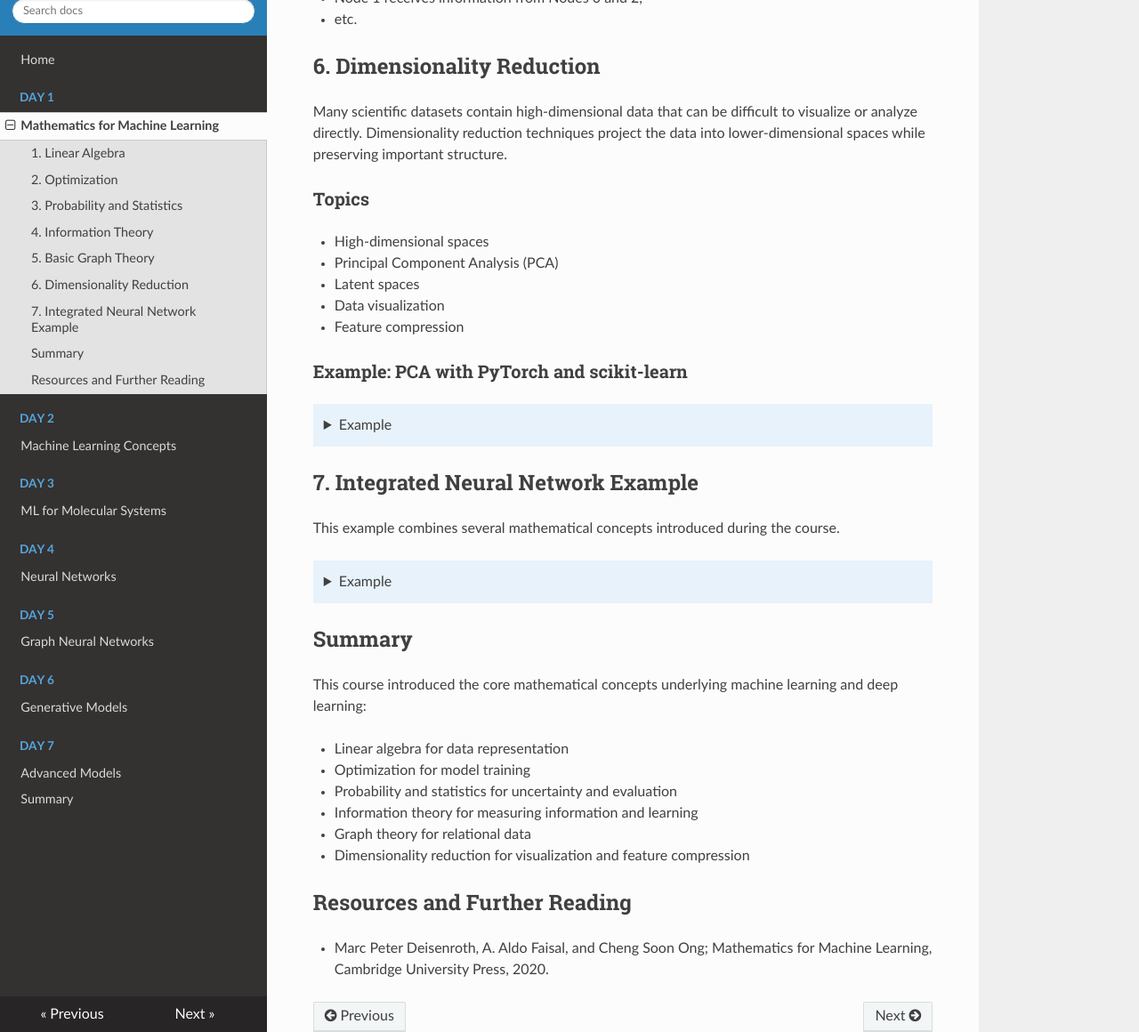
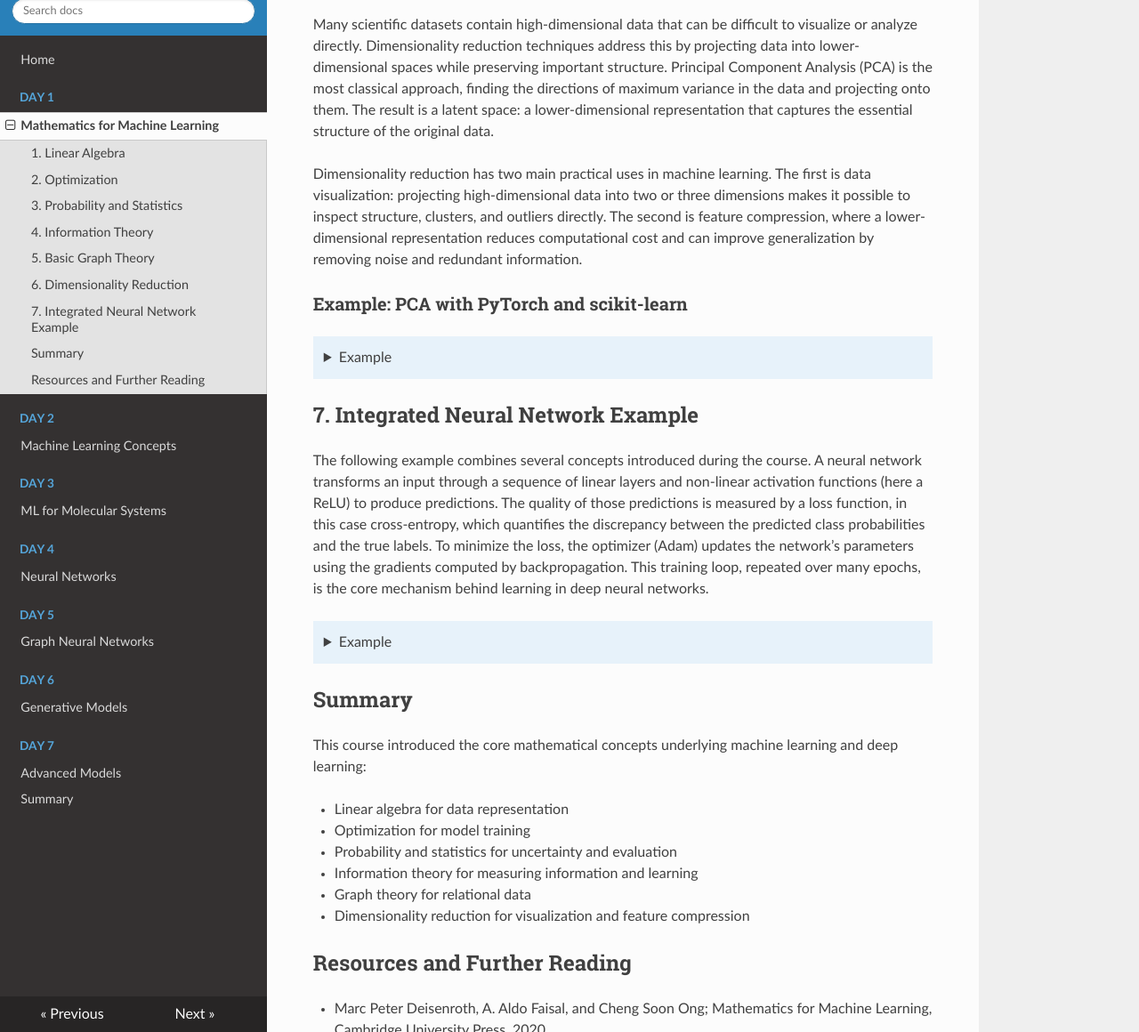
Before and after one commit to pojeda/course-mlmd, an MkDocs documentation site: the page built from docs/day1.md, in a window 1280 px wide and 1400 px high, scrolled down 13422 px, cut to the strip 240-1400 px from the top of the window. Shown: the whole strip at 89% size. Built offline with MkDocs 1.6.1, drawn with Linux system fonts in a browser that asks for light colours; nearby versions of some CDN libraries; some of the changed text lies outside the part shown.

Commit message:
Day1 examples

```diff
--- a/docs/day1.md
+++ b/docs/day1.md
@@ -1112,15 +1112,12 @@
 ## 5. Basic Graph Theory
 
 Graphs are widely used in machine learning for representing relationships between
-objects. In chemistry, molecules can naturally be represented as graphs.
-
-### Topics
-
-- Nodes and edges
-- Adjacency matrices
-- Degree of nodes
-- Graph connectivity
-- Molecular graphs
+objects. A graph consists of nodes connected by edges, and can be represented
+algebraically as an adjacency matrix. Each node has a degree (the number of
+edges connected to it) and the overall structure of the graph is characterized
+by its connectivity. In chemistry, molecules are a natural application: atoms
+are represented as nodes and bonds as edges, forming molecular graphs that
+machine learning models can directly operate on.
 
 ### Example: Adjacency Matrix
 
@@ -1214,16 +1211,19 @@
 ## 6. Dimensionality Reduction
 
 Many scientific datasets contain high-dimensional data that can be difficult to
-visualize or analyze directly. Dimensionality reduction techniques project the data into
-lower-dimensional spaces while preserving important structure.
+visualize or analyze directly. Dimensionality reduction techniques address this
+by projecting data into lower-dimensional spaces while preserving important
+structure. Principal Component Analysis (PCA) is the most classical approach,
+finding the directions of maximum variance in the data and projecting onto them.
+The result is a latent space: a lower-dimensional representation that captures
+the essential structure of the original data.
 
-### Topics
-
-- High-dimensional spaces
-- Principal Component Analysis (PCA)
-- Latent spaces
-- Data visualization
-- Feature compression
+Dimensionality reduction has two main practical uses in machine learning. The
+first is data visualization: projecting high-dimensional data into two or three
+dimensions makes it possible to inspect structure, clusters, and outliers
+directly. The second is feature compression, where a lower-dimensional
+representation reduces computational cost and can improve generalization by
+removing noise and redundant information.
 
 ### Example: PCA with PyTorch and scikit-learn
 
@@ -1256,7 +1256,15 @@
 
 ## 7. Integrated Neural Network Example
 
-This example combines several mathematical concepts introduced during the course.
+The following example combines several concepts introduced during the course.
+A neural network transforms an input through a sequence of linear layers and
+non-linear activation functions (here a ReLU) to produce predictions. The
+quality of those predictions is measured by a loss function, in this case
+cross-entropy, which quantifies the discrepancy between the predicted class
+probabilities and the true labels. To minimize the loss, the optimizer (Adam)
+updates the network's parameters using the gradients computed by
+backpropagation. This training loop, repeated over many epochs, is the core
+mechanism behind learning in deep neural networks.
 
 ??? note "Example"
 
```
